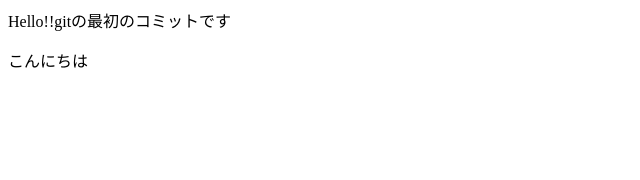
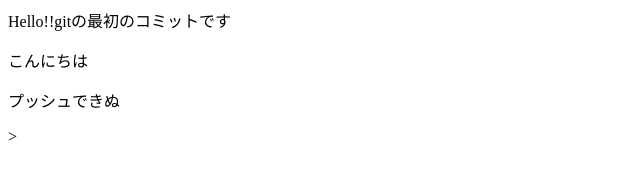
Before and after one commit to sscdev-123/git-pra, a plain HTML site: page index.html in a window 1280 px wide. Shown: the whole page, without its empty margins (0-640 px from the left). Drawn offline with Linux system fonts and the light colour scheme.

Commit message:
second commit

```diff
--- a/index.html
+++ b/index.html
@@ -1,2 +1,3 @@
 <p>Hello!!gitの最初のコミットです</p>
 <p>こんにちは</p>
+<p>プッシュできぬ</p>>
```
